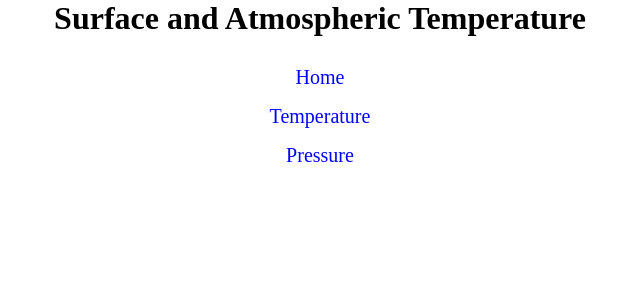
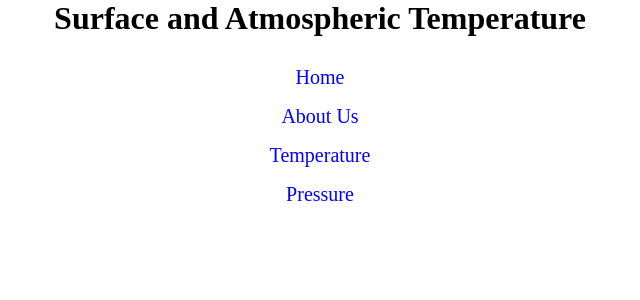
Before and after one commit to keshra123/MarsClimateData, a Flask app: page /temperature in a window 1280 px wide. Shown: the top 300 px of the page, without its empty margins (320-960 px from the left). Run offline with Flask 2, Linux system fonts and the light colour scheme.

Commit message:
Update temperature.html

```diff
--- a/templates/temperature.html
+++ b/templates/temperature.html
@@ -7,6 +7,7 @@
     <nav>
         <ul>
             <li><a href="/">Home</a></li>
+            <li><a href="aboutthisapplication">About Us</a></li>
             <li><a href="temperature">Temperature</a></li>
             <li><a href="pressure">Pressure</a></li>
         </ul>
```
